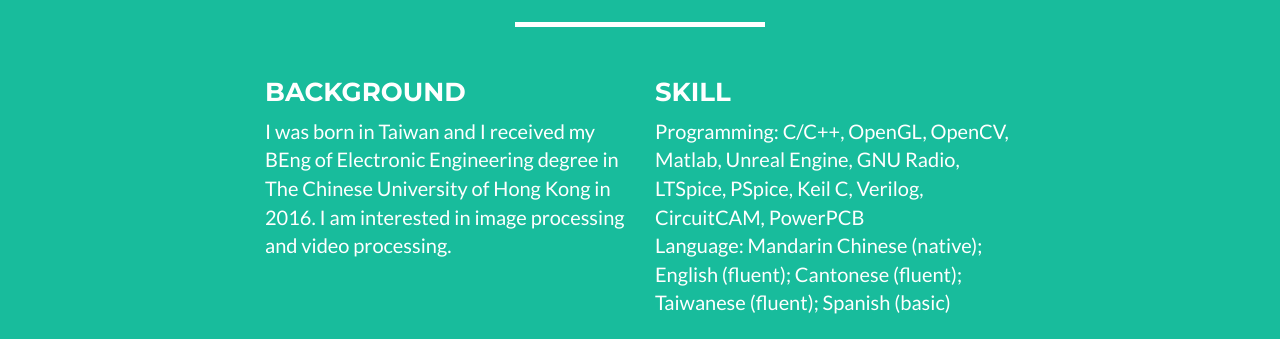
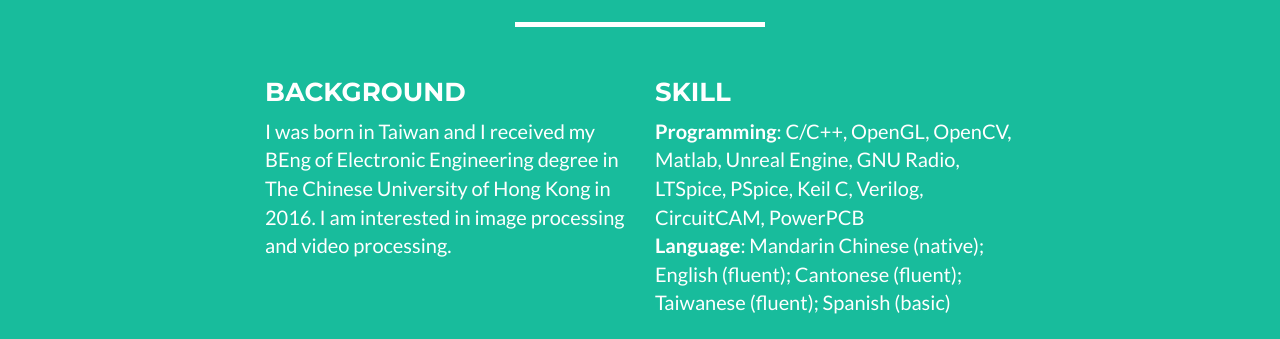
Before and after one commit to sushangyen/sushangyen.github.io, a website: page index.html in a window 1280 px wide. Shown: the part 1056-1395 px from the top of the page. Drawn offline with nearby package versions, Linux system fonts and the light colour scheme.

Commit message:
Test04
Test

```diff
--- a/index.html
+++ b/index.html
@@ -104,8 +104,8 @@
                 <div class="col-lg-4">
                     <h3>Skill</h3>
                     <p>
-                        Programming: C/C++, OpenGL, OpenCV, Matlab, Unreal Engine, GNU Radio, LTSpice, PSpice, Keil C, Verilog, CircuitCAM, PowerPCB<br>
-                        Language: Mandarin Chinese (native); English (fluent); Cantonese (fluent); Taiwanese (fluent); Spanish (basic)
+                        <strong>Programming</strong>: C/C++, OpenGL, OpenCV, Matlab, Unreal Engine, GNU Radio, LTSpice, PSpice, Keil C, Verilog, CircuitCAM, PowerPCB<br>
+                        <strong>Language</strong>: Mandarin Chinese (native); English (fluent); Cantonese (fluent); Taiwanese (fluent); Spanish (basic)
                     </p>
                 </div>
                 <div class="col-lg-8 col-lg-offset-2 text-center">
```
